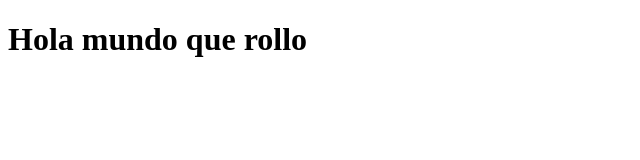
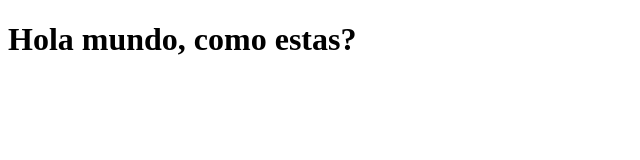
Before and after one commit to Aybancho/Aybancho.github.io, a plain HTML site: page index.html in a window 1280 px wide. Shown: the whole page, without its empty margins (0-640 px from the left). Drawn offline with Linux system fonts and the light colour scheme.

Commit message:
Nuevo texto

```diff
--- a/index.html
+++ b/index.html
@@ -8,6 +8,6 @@
     <title>Document</title>
 </head>
 <body>
-    <h1>Hola mundo que rollo</h1>
+    <h1>Hola mundo, como estas?</h1>
 </body>
 </html>
```
